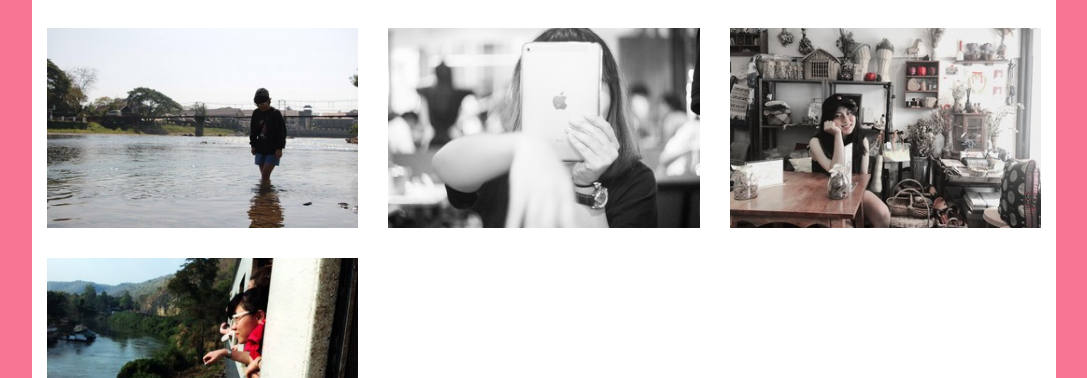
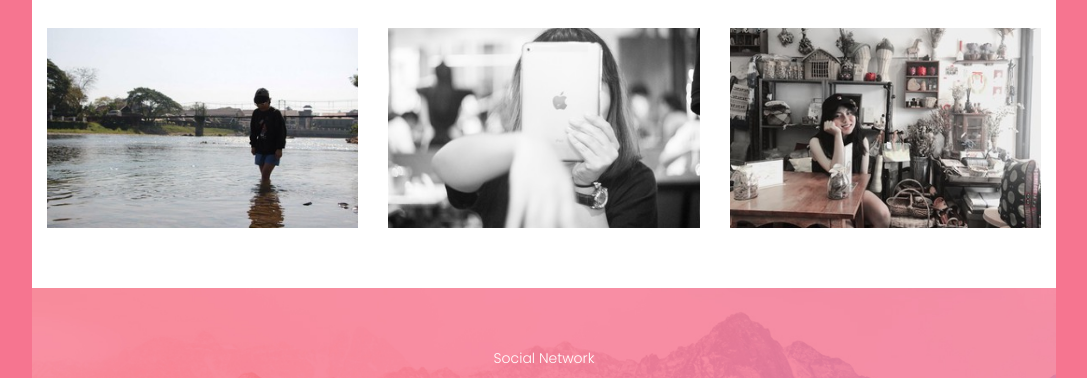
Before and after one commit to msuvizu/CPE207_Homework2, a plain HTML site: page gallery.html in a window 1280 px wide. Shown: the part 877-1255 px from the top of the page, without its empty margins (96-1183 px from the left). Drawn offline with nearby package versions, Linux system fonts and the light colour scheme.

Commit message:
first commit

```diff
--- a/gallery.html
+++ b/gallery.html
@@ -81,9 +81,7 @@
 					<div class="col-md-4 single-item">
 						<a href="img/g5.jpg" class="img-pop-up"><div class="single-gallery-image" style="background: url(img/g5.jpg);"></div></a>
 					</div>
-					<div class="col-md-4 single-item">
-						<a href="img/g6.jpg" class="img-pop-up"><div class="single-gallery-image" style="background: url(img/g6.jpg);"></div></a>
-					</div>
+
 
 				</div>
 			</section>
```
Also changed, not shown: 1 other file.
